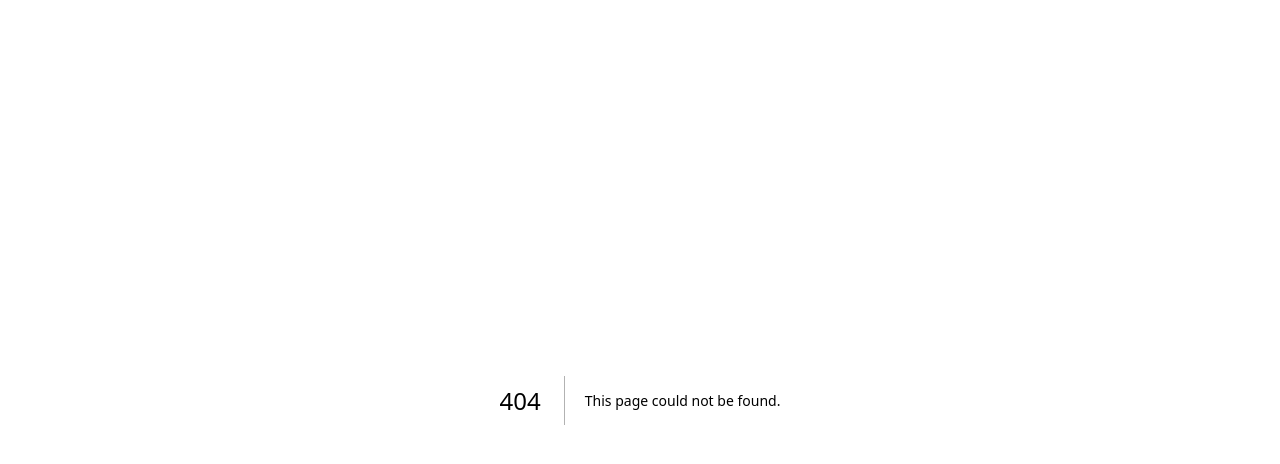
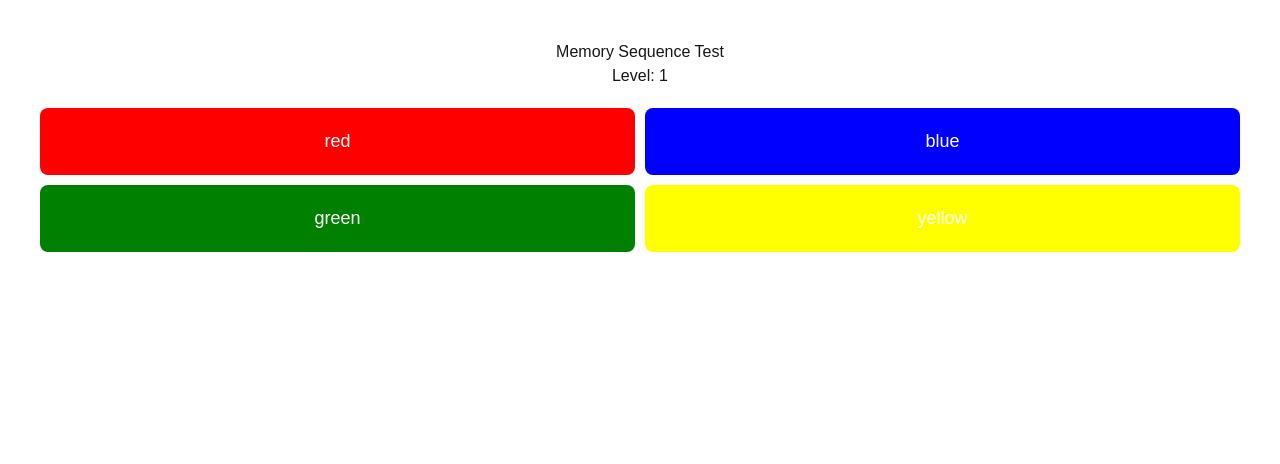
Before and after one commit to CPC-ComputerScience/FOTA, a Next.js app: page /kh-memory-game/page in a window 1280 px wide. Before the commit this address had no page. Shown: the top 464 px of the page. Built offline with nearby package versions, Linux system fonts and the light colour scheme.

Commit message:
add sequence memory test game component and styles

```diff
--- /dev/null
+++ b/src/app/kh-memory-game/page/page.tsx
@@ -0,0 +1,84 @@
+"use client";
+
+import ColorButton from '../components/ColorButton';
+import ResultModal from '../components/ResultModal';
+import SequenceDisplay from '../components/SequenceDisplay';
+import '../styles/game.css';
+
+import React, { useState, useEffect } from 'react';
+
+const colors = ['red', 'blue', 'green', 'yellow'];
+
+const MemoryTest = ({ pin }: { pin: string }) => {
+  const [level, setLevel] = useState(1);
+  const [sequence, setSequence] = useState<string[]>([]);
+  const [playerInput, setPlayerInput] = useState<string[]>([]);
+  const [showModal, setShowModal] = useState(false);
+  const [flashing, setFlashing] = useState<string | null>(null);
+  const [gameCompleted, setGameCompleted] = useState(false);
+
+  useEffect(() => {
+    generateNewSequence();
+  }, [level]);
+
+  const generateNewSequence = () => {
+    const newColor = colors[Math.floor(Math.random() * colors.length)];
+    setSequence((prev) => [...prev, newColor]);
+    setPlayerInput([]);
+    flashSequence([...sequence, newColor]);
+  };
+
+  const flashSequence = async (seq: string[]) => {
+    for (let i = 0; i < seq.length; i++) {
+      setFlashing(seq[i]);
+      await new Promise((resolve) => setTimeout(resolve, 500));
+      setFlashing(null);
+      await new Promise((resolve) => setTimeout(resolve, 300));
+    }
+  };
+
+  const handleColorClick = (color: string) => {
+    setPlayerInput((prev) => [...prev, color]);
+
+    if (sequence[playerInput.length] !== color) {
+      alert('Incorrect! Try again from level 1.');
+      setLevel(1);
+      const newColor = colors[Math.floor(Math.random() * colors.length)];
+      setSequence([]);
+      setPlayerInput([]);
+      flashSequence([]);
+    } else if (playerInput.length + 1 === sequence.length) {
+      if (level === 5) {
+        setShowModal(true);
+      } else {
+        setLevel((prev) => prev + 1);
+      }
+    }
+  };
+
+  return (
+    <div className="game-container">
+      <h1>Memory Sequence Test</h1>
+      <p>Level: {level}</p>
+      <div className="button-grid">
+        {colors.map((color) => (
+          <button
+            key={color}
+            onClick={() => handleColorClick(color)}
+            className={`color-button ${color} ${flashing === color ? 'flash' : ''}`}
+          >
+            {color}
+          </button>
+        ))}
+      </div>
+      {showModal && (
+        <div className="modal">
+          <p>Success! Your code is: {pin}</p>
+          <button onClick={() => setShowModal(false)}>Close</button>
+        </div>
+      )}
+    </div>
+  );
+};
+
+export default MemoryTest;
--- a/src/app/kh-memory-game/styles/game.css
+++ b/src/app/kh-memory-game/styles/game.css
@@ -0,0 +1,54 @@
+.game-container {
+  text-align: center;
+  padding: 20px;
+  margin: 20px;
+}
+
+.button-grid {
+  display: grid;
+  grid-template-columns: repeat(2, 1fr);
+  gap: 10px;
+  margin: 20px 0;
+}
+
+.color-button {
+  padding: 20px;
+  border-radius: 8px;
+  font-size: 18px;
+  color: white;
+}
+
+.red { background-color: red; }
+.blue { background-color: blue; }
+.green { background-color: green; }
+.yellow { background-color: yellow; }
+
+.sequence-display {
+  margin: 10px 0;
+  display: flex;
+  gap: 8px;
+  justify-content: center;
+}
+
+.color-dot {
+  width: 40px;
+  height: 40px;
+  border-radius: 50%;
+}
+
+.modal {
+  position: fixed;
+  top: 30%;
+  left: 50%;
+  transform: translate(-50%, -30%);
+  background: white;
+  padding: 20px;
+  border-radius: 8px;
+  box-shadow: 0 4px 8px rgba(0, 0, 0, 0.2);
+  color: black;
+}
+
+.flash {
+  box-shadow: 0 0 20px 5px rgba(255, 255, 255, 0.8);
+  transition: box-shadow 0.3s ease-in-out;
+}
```
Also changed, not shown: src/app/kh-memory-game/pages/memory-test.tsx (deleted).
